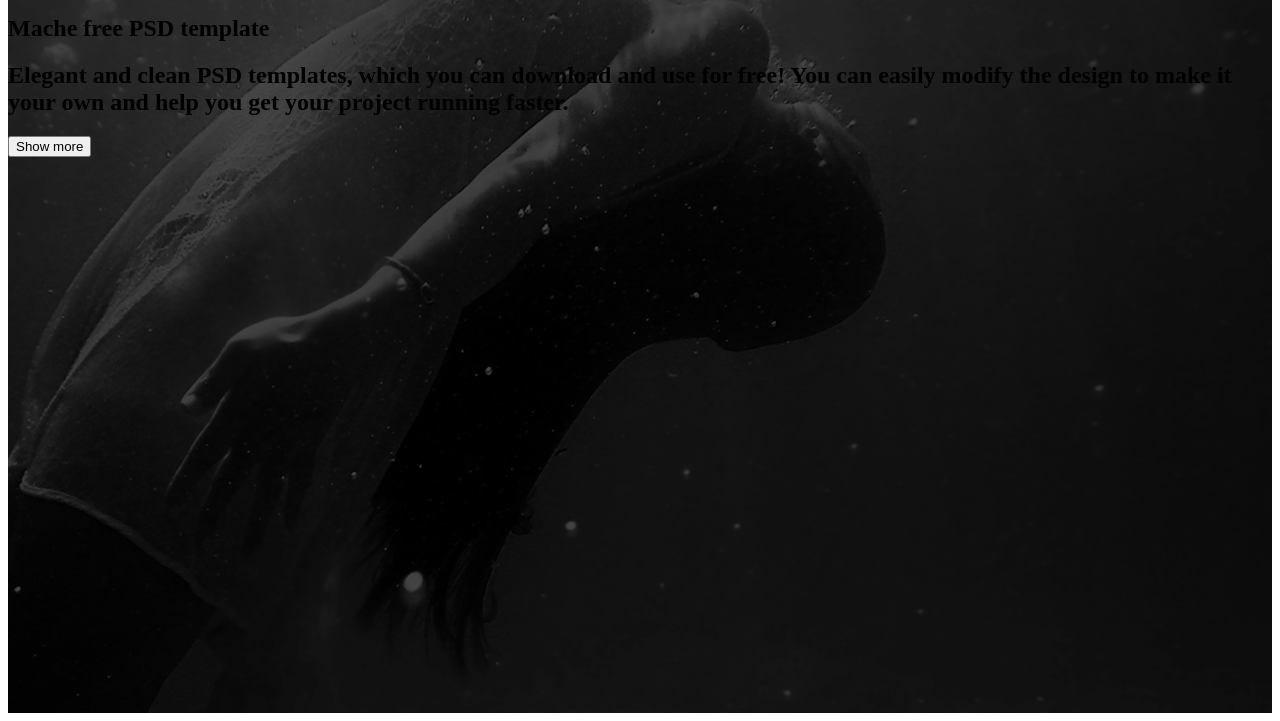
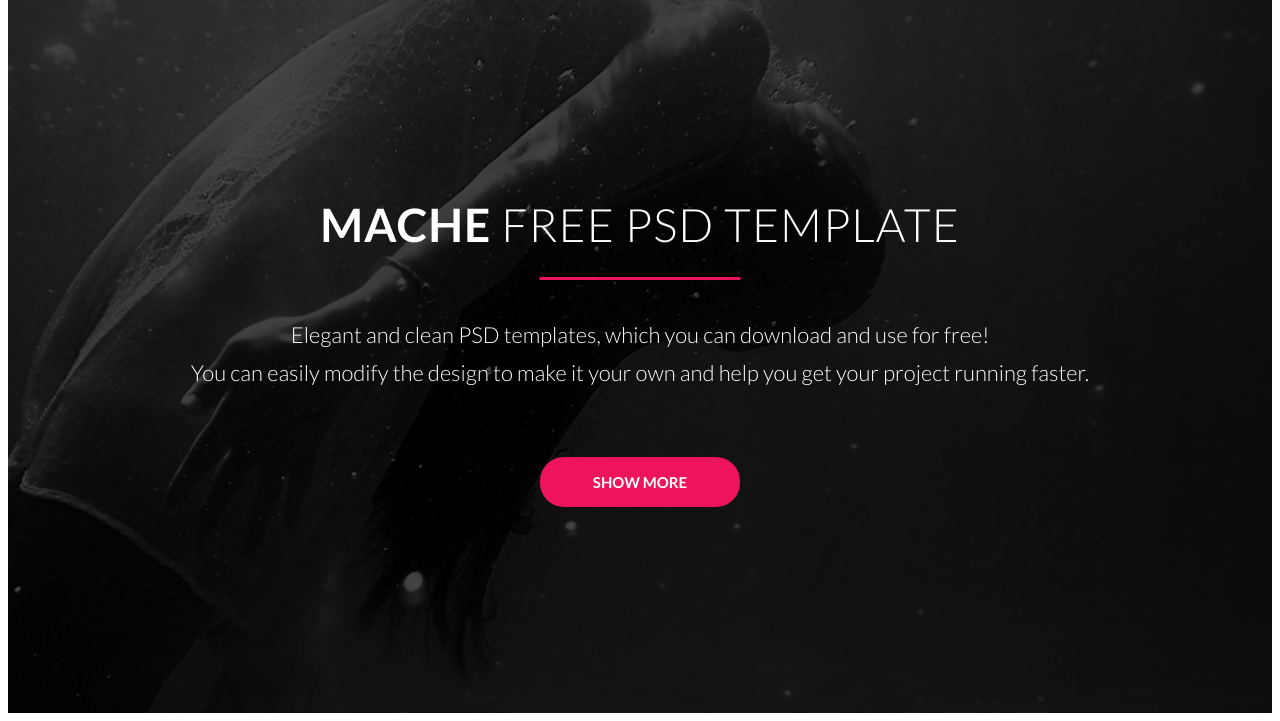
Before and after one commit to MPolonis/Mache-landing-page, a website: page index.html in a window 1280 px wide. Shown: the part 95-816 px from the top of the page. Drawn offline with Linux system fonts and the light colour scheme.

Commit message:
Finish a navbar part

```diff
--- a/index.html
+++ b/index.html
@@ -4,7 +4,7 @@
         <meta charset="UTF-8">
         <meta name="viewport" content="width=device-width, initial-scale=1.0">
         <title>Mache</title>
-        <link href="https://fonts.googleapis.com/css?family=Lato:400,700&display=swap" rel="stylesheet">
+        <link href="https://fonts.googleapis.com/css?family=Lato:300,400,700&display=swap" rel="stylesheet">
         <link rel="stylesheet" type="text/css" href="css/style.css">
     </head>
     <body>
@@ -18,11 +18,14 @@
                     <li><a href="#">Prices</a></li>
                     <li><a href="#">Contact</a></li>
                 </ul>
-                <h1 class="first-line-header"><span class="mache-header">Mache</span> free PSD template</h1>
-                <h2 class="second-line-header">Elegant and clean PSD templates, which you can download and use for free! You can easily modify the design to make it
-                your own and help you get your project running faster.</h2>
-                <button class="btn">Show more</button>
-                <p></p>
+                <div class="welcome-slogan">
+                    <h1 class="first-line-header"><span class="mache-header">Mache</span> free PSD template</h1>
+                    <h2 class="second-line-header">Elegant and clean PSD templates, which you can download and use for free!<br> You can easily
+                        modify the design to make it
+                        your own and help you get your project running faster.</h2>
+                    <button class="btn">Show more</button>
+                    <p></p>
+                </div>
             </nav>
         </header>
     </body>
--- /dev/null
+++ b/sass/components/_buttons.scss
@@ -0,0 +1,18 @@
+.btn {
+    width: 200px;
+    height: 50px;
+    border-radius: 24px;
+    background-color: #ed145b;
+    color: #fff;
+    border: none;
+    cursor: pointer;
+    font-size: 15px;
+    letter-spacing: 0px;
+    line-height: 38px;
+    font-family: "Lato";
+    font-weight: 700;
+    text-align: center;
+    text-transform: uppercase;
+    display: block;
+    margin: 0 auto;
+}
--- a/sass/components/_navbar.scss
+++ b/sass/components/_navbar.scss
@@ -24,6 +24,7 @@
     display: flex;
     justify-content: flex-end;
     padding-right: 230px;
+    padding-bottom: 180px;
     li {
         position: relative;
         a {
@@ -46,6 +47,46 @@
             left: 300px;
         }
     }
+}
+
+.first-line-header {
+    font-size: 46px;
+    letter-spacing: 1px;
+    line-height: 24px;
+    color: #fff;
+    font-family: "Lato";
+    font-weight: 300;
+    text-align: center;
+    text-transform: uppercase;
+    position: relative;
+    &::before {
+        content: "";
+            height: 3px;
+            width: 201px;
+            background-color: #ed145b;
+            visibility: visible;
+            position: absolute;
+            bottom: -68px;
+            left: 50%;
+            transform: translate(-50%, -25px);
+
+    }
+}
+
+.second-line-header {
+    color: #fff;
+    font-size: 22px;
+    line-height: 38px;
+    font-family: "Lato";
+    font-weight: 300;
+    text-align: center;
+    padding-top: 41px;
+    padding-bottom: 65px;
+    margin-bottom: 0;
+}
+
+.mache-header {
+    font-weight: 700;
 }
 
 // .menu-on-normal-screens,
--- a/sass/style.scss
+++ b/sass/style.scss
@@ -1 +1,2 @@
+@import "components/buttons";
 @import "components/navbar";
```
Also changed, not shown: css/style.css, 1 other file.
